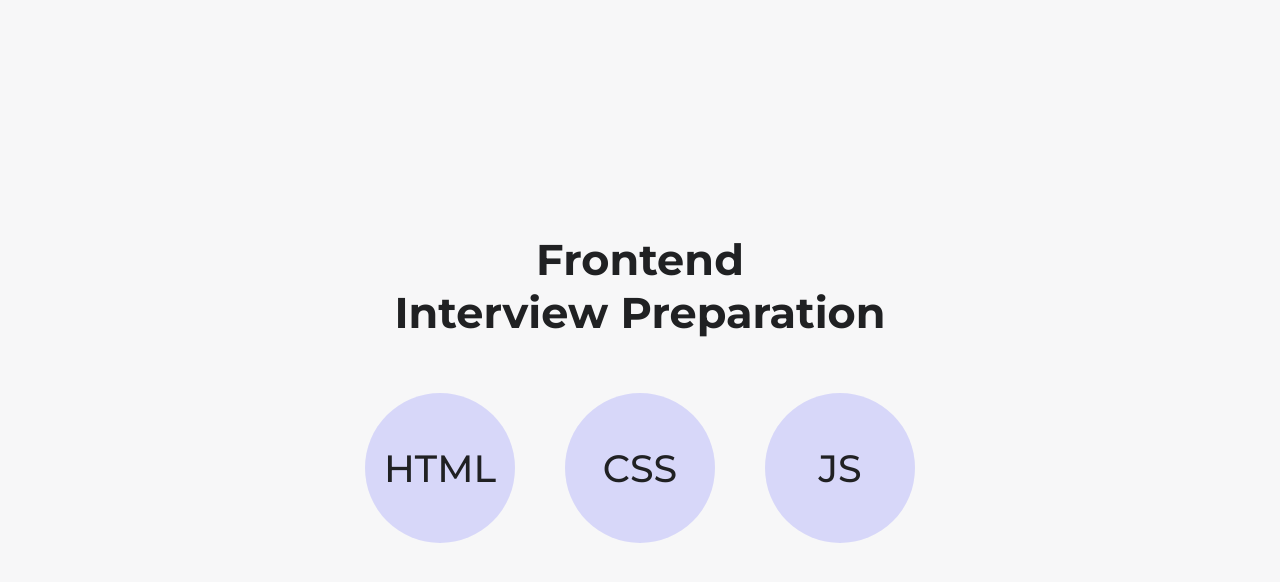
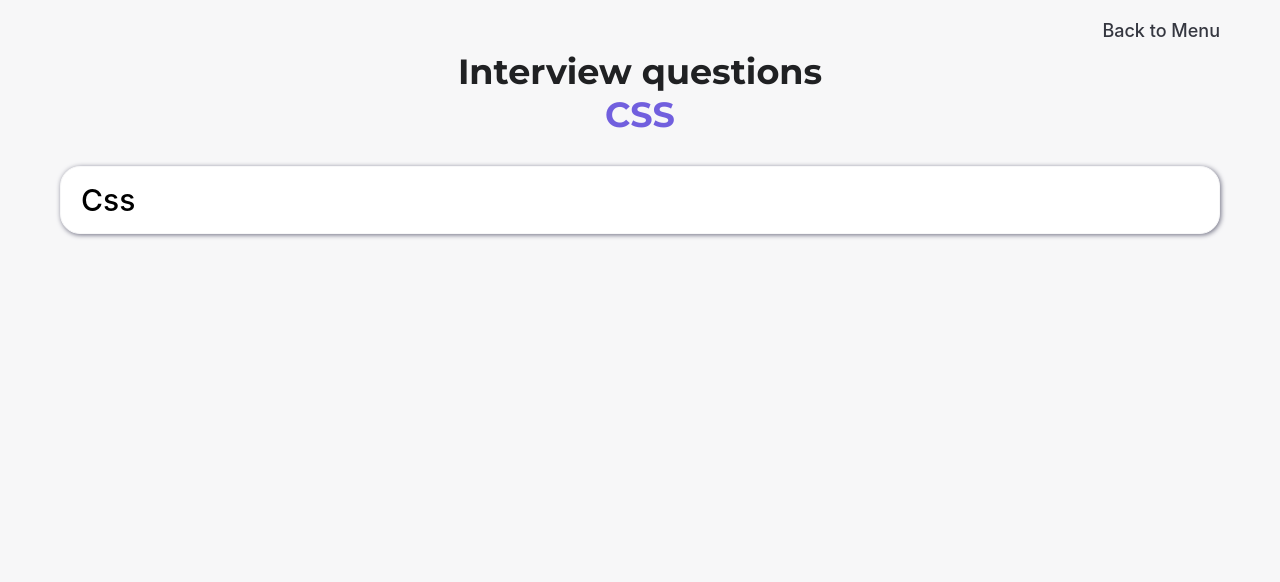
Before and after one commit to katesavras/learn-frontend, a React (Create React App) app: page /#/css in a window 1280 px wide. Shown: the top 582 px of the page. Built offline with nearby package versions, Linux system fonts and the light colour scheme.

Commit message:
add pages, nav

```diff
--- a/package.json
+++ b/package.json
@@ -7,12 +7,17 @@
     "@testing-library/jest-dom": "^5.16.5",
     "@testing-library/react": "^13.4.0",
     "@testing-library/user-event": "^13.5.0",
+    "@types/jest": "^29.5.1",
+    "@types/node": "^18.16.0",
+    "@types/react": "^18.2.0",
+    "@types/react-dom": "^18.2.0",
     "node-sass": "^7.0.3",
     "react": "^18.2.0",
     "react-dom": "^18.2.0",
     "react-router-dom": "^6.10.0",
     "react-scripts": "5.0.1",
     "sass": "^1.62.0",
+    "typescript": "^5.0.4",
     "web-vitals": "^2.1.4"
   },
   "scripts": {
--- a/src/App.js
+++ b/src/App.js
@@ -1,17 +1,19 @@
 import './App.scss';
+import {Routes, Route } from 'react-router-dom';
+import {Home} from "./components/Home";
+import {Questions} from "./components/Questions";
 
 function App() {
   return (
     <div className="app">
         <div className="container">
-            <h1 className="app__title"> Frontend <br/> Interview Preparation</h1>
-            <nav className="icons">
-                <ul>
-                    <li><span>HTML</span></li>
-                    <li><span>CSS</span></li>
-                    <li><span>JS</span></li>
-                </ul>
-            </nav>
+            <Routes>
+                <Route path="/" element={<Home/>}/>
+                <Route path="/home" element={<Home/>}/>
+                <Route path="/html" element={<Questions title="HTML" content="Html"/>}/>
+                <Route path="/css" element={<Questions title="CSS" content="Css"/>}/>
+                <Route path="/js" element={<Questions title="JS" content="Js"/>}/>
+            </Routes>
         </div>
     </div>
   );
--- a/src/App.scss
+++ b/src/App.scss
@@ -19,28 +19,9 @@ $container-max-width: 1200px; // максимальная ширина конт
   background-color: $bg-primary;
   height: 100vh;
   width: 100%;
-
-  &__title {
-    font-size: 27px;
-    text-align: center;
-    color: $text-primary;
-    margin: 0 0 30px 0;
-    font-family: 'Montserrat', sans-serif;
-    font-weight: 700;
-
-
-    @media (min-width: 768px) {
-      font-size: 35px;
-    }
-
-    @media (min-width: 992px) {
-      font-size: 43px;
-    }
-  }
 }
 
 .container {
-  //background-color: #61dafb;
   min-height: 100vh;
   //width: 100%; // контейнер занимает всю ширину родительского элемента
   margin: 0 auto; // выравнивание по центру
@@ -48,7 +29,7 @@ $container-max-width: 1200px; // максимальная ширина конт
   display: flex;
   flex-direction: column;
   align-items: center;
-  justify-content: center;
+
 
   @media (min-width: 768px) {
     //background-color: #fb61bd;
@@ -62,65 +43,3 @@ $container-max-width: 1200px; // максимальная ширина конт
     padding: 0 60px; // отступы для разрешения от 992px и выше
   }
 }
-
-.icons {
-  align-items: center;
-  font-size: 24px;
-  color: $text-primary;
-  font-family: 'Montserrat', sans-serif;
-  font-weight: 500;
-
-  ul {
-    padding: 0;
-    display: flex;
-    align-items: center;
-  }
-
-  li {
-    position: relative;
-    display: flex;
-    justify-content: center;
-    align-items: center;
-    list-style-type: none;
-    margin: 0 20px 0 0;
-    background-color: $violet;
-    width: 90px;
-    height: 90px;
-    border-radius: 50%;
-
-    &:last-child{
-      margin-right: 0;
-    }
-
-    @media (min-width: 768px) {
-      width: 120px;
-      height: 120px;
-      margin: 0 40px 0 0;
-    }
-
-    @media (min-width: 992px) {
-      width: 150px;
-      height: 150px;
-      margin: 0 50px 0 0;
-    }
-
-    &:hover{
-      background-color: rgba(0, 0, 255, 0.24);
-    }
-
-    span{
-      color: $text-primary;
-      font-family: 'Montserrat', sans-serif;
-      font-weight: 500;
-      font-size: 24px;
-
-      @media (min-width: 768px) {
-        font-size: 28px;
-      }
-
-      @media (min-width: 992px) {
-        font-size: 38px;
-      }
-    }
-  }
-}
--- /dev/null
+++ b/src/components/Home/index.js
@@ -0,0 +1,13 @@
+import React from 'react';
+import './style.scss';
+import {Navigation} from "../Navigation";
+
+
+export const Home = () => {
+    return (
+        <div className="home">
+            <h1 className="home__title"> Frontend <br/>Interview Preparation</h1>
+            <Navigation/>
+        </div>
+    );
+};
--- /dev/null
+++ b/src/components/Home/style.scss
@@ -0,0 +1,38 @@
+@import url('https://fonts.googleapis.com/css2?family=Montserrat:wght@400;500;700&display=swap');
+
+$violet: #0000ff21;
+$color-primary: #19c37d;
+$color-secondary: #715fde;
+$color-error: #ef4146;
+$gradient-primary: linear-gradient(90deg, #a29bd4, #989fdd);
+$text-primary: #202123;
+$text-default: #353740;
+$text-secondary: #6e6e80;
+$text-disabled: #acacbe;
+$text-error: var(--color-error);
+$white: white;
+$bg-primary: rgba(247, 247, 248, 1);
+$container-max-width: 1200px;
+
+.home {
+  height: 100%;
+  margin: auto 0;
+
+  &__title {
+    font-size: 27px;
+    text-align: center;
+    color: $text-primary;
+    margin: 0 0 30px 0;
+    font-family: 'Montserrat', sans-serif;
+    font-weight: 700;
+
+
+    @media (min-width: 768px) {
+      font-size: 35px;
+    }
+
+    @media (min-width: 992px) {
+      font-size: 43px;
+    }
+  }
+}
--- /dev/null
+++ b/src/components/Navigation/index.js
@@ -0,0 +1,21 @@
+import React from 'react';
+import {NavLink} from 'react-router-dom';
+import './style.scss';
+
+export const Navigation = () => {
+    return (
+        <nav className="nav">
+            <ul className="nav__list">
+                <li className="nav__item">
+                    <NavLink className="nav__link" to="/html">HTML</NavLink>
+                </li>
+                <li className="nav__item">
+                    <NavLink className="nav__link" to="/css">CSS</NavLink>
+                </li>
+                <li className="nav__item">
+                    <NavLink className="nav__link" to="/js">JS</NavLink>
+                </li>
+            </ul>
+        </nav>
+    );
+};
--- /dev/null
+++ b/src/components/Navigation/style.scss
@@ -0,0 +1,78 @@
+@import url('https://fonts.googleapis.com/css2?family=Montserrat:wght@400;500;700&display=swap');
+
+$violet: #0000ff21;
+$color-primary: #19c37d;
+$color-secondary: #715fde;
+$color-error: #ef4146;
+$gradient-primary: linear-gradient(90deg, #a29bd4, #989fdd);
+$text-primary: #202123;
+$text-default: #353740;
+$text-secondary: #6e6e80;
+$text-disabled: #acacbe;
+$text-error: var(--color-error);
+$white: white;
+$bg-primary: rgba(247, 247, 248, 1);
+$container-max-width: 1200px;
+
+.nav {
+  align-items: center;
+  font-size: 24px;
+  color: $text-primary;
+  font-family: 'Montserrat', sans-serif;
+  font-weight: 500;
+
+  &__list {
+    padding: 0;
+    display: flex;
+    align-items: center;
+  }
+
+  &__item {
+    position: relative;
+    display: flex;
+    justify-content: center;
+    align-items: center;
+    list-style-type: none;
+    margin: 0 20px 0 0;
+    background-color: $violet;
+    width: 90px;
+    height: 90px;
+    border-radius: 50%;
+
+    &:last-child {
+      margin-right: 0;
+    }
+
+    @media (min-width: 768px) {
+      width: 120px;
+      height: 120px;
+      margin: 0 40px 0 0;
+    }
+
+    @media (min-width: 992px) {
+      width: 150px;
+      height: 150px;
+      margin: 0 50px 0 0;
+    }
+
+    &:hover {
+      background-color: rgba(0, 0, 255, 0.24);
+    }
+  }
+
+  &__link {
+    color: $text-primary;
+    font-family: 'Montserrat', sans-serif;
+    font-weight: 500;
+    font-size: 24px;
+    text-decoration: none;
+
+    @media (min-width: 768px) {
+      font-size: 28px;
+    }
+
+    @media (min-width: 992px) {
+      font-size: 38px;
+    }
+  }
+}
--- /dev/null
+++ b/src/components/Questions/index.js
@@ -0,0 +1,16 @@
+import React from 'react';
+import './style.scss';
+import {NavLink} from "react-router-dom";
+
+
+export const Questions = ({title, content}) => {
+  return (
+    <div className="questions">
+            <NavLink className="questions__back" to="/home">Back to Menu</NavLink>
+            <h2 className="questions__title">Interview questions <br/> <span className="questions__title_violet">{title}</span></h2>
+            <div className="questions__content">
+                <p>{content}</p>
+            </div>
+    </div>
+  );
+};
--- /dev/null
+++ b/src/components/Questions/style.scss
@@ -0,0 +1,67 @@
+@import url('https://fonts.googleapis.com/css2?family=Montserrat:wght@400;500;700&display=swap');
+
+$violet: #0000ff21;
+$color-primary: #19c37d;
+$color-secondary: #715fde;
+$color-error: #ef4146;
+$gradient-primary: linear-gradient(90deg, #a29bd4, #989fdd);
+$text-primary: #202123;
+$text-default: #353740;
+$text-secondary: #6e6e80;
+$text-disabled: #acacbe;
+$text-error: var(--color-error);
+$white: white;
+$bg-primary: rgba(247, 247, 248, 1);
+$container-max-width: 1200px;
+
+.questions {
+  position: relative;
+  width: 100%;
+
+  &__title {
+    font-size: 24px;
+    text-align: center;
+    color: $text-primary;
+    margin: 50px 0 30px 0;
+    font-family: 'Montserrat', sans-serif;
+    font-weight: 700;
+
+    &_violet{
+      color: $color-secondary;
+    }
+
+
+    @media (min-width: 768px) {
+      font-size: 27px;
+    }
+
+    @media (min-width: 992px) {
+      font-size: 35px;
+    }
+  }
+
+  &__content {
+    padding: 15px 20px;
+    font-size: 30px;
+    font-weight: 500;
+    border: 1px solid $bg-primary;
+    background-color: $white;
+    border-radius: 20px;
+    box-shadow: 1px 1px 5px $text-secondary;
+
+    p{
+      margin: 0;
+    }
+  }
+
+  &__back{
+    position: absolute;
+    margin-left: auto;
+    color: $text-default;
+    top: 20px;
+    right: 0;
+    text-decoration: none;
+    font-size: 18px;
+    font-weight: 500;
+  }
+}
--- a/src/index.js
+++ b/src/index.js
@@ -3,12 +3,13 @@ import ReactDOM from 'react-dom/client';
 import './index.css';
 import App from './App';
 import reportWebVitals from './reportWebVitals';
+import { HashRouter } from "react-router-dom";
 
 const root = ReactDOM.createRoot(document.getElementById('root'));
 root.render(
-  <React.StrictMode>
-    <App />
-  </React.StrictMode>
+    <HashRouter>
+        <App/>
+    </HashRouter>
 );
 
 // If you want to start measuring performance in your app, pass a function
```
Also changed, not shown: src/styles/index.scss (added, +14 -0 lines), 1 other file (tests, documents, lock files or other folders).
